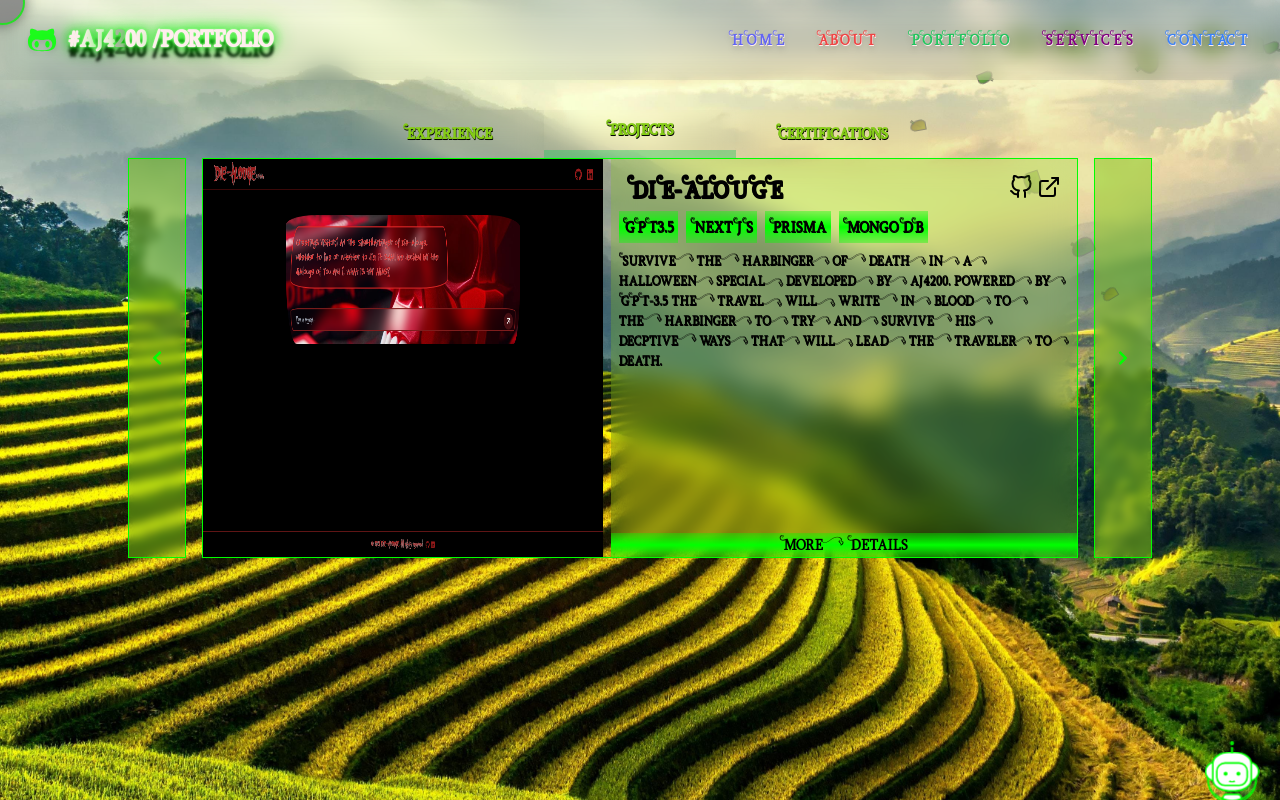
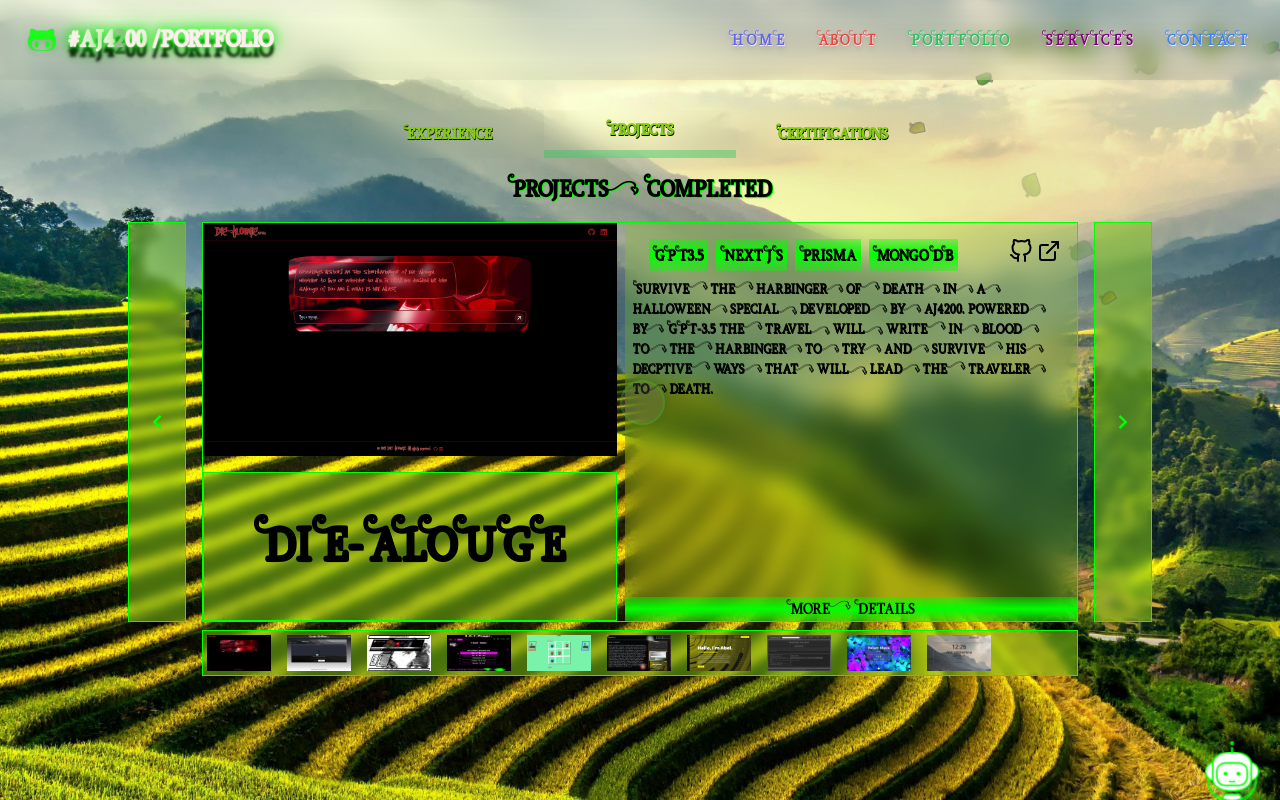
Before and after one commit to AJ4200/AJ4200, a Next.js app: page /portfolio in a window 1280 px wide. Built offline with nearby package versions, Linux system fonts and the light colour scheme.

Commit message:
Fixes for new project

```diff
--- a/package.json
+++ b/package.json
@@ -11,6 +11,7 @@
   "dependencies": {
     "@emailjs/browser": "^3.11.0",
     "@splidejs/splide": "^4.1.4",
+    "animate.css": "^4.1.1",
     "axios": "^1.6.1",
     "classnames": "^2.3.2",
     "framer-motion": "^10.16.4",
--- a/src/components/Portfolio/Certifications.tsx
+++ b/src/components/Portfolio/Certifications.tsx
@@ -20,7 +20,7 @@ start:1,
   }, []);
 
   return (
-        <><h2 className="my-4 text-2xl font-bold text-center text-shadow-theme">Certifications</h2><div id="certifications-slider" className="splide">
+        <><h2 className="my-4 text-2xl font-bold text-center text-shadow-theme">Certifications Obtained</h2><div id="certifications-slider" className="splide">
       <div className="splide__track">
         <ul className="splide__list">
           {certificationsData.map((certification, index) => (
--- a/src/components/Portfolio/Experience.tsx
+++ b/src/components/Portfolio/Experience.tsx
@@ -23,9 +23,9 @@ const Experience: React.FC = () => {
       <h2 className="text-shadow-theme my-4 text-center text-2xl font-bold">
         Work Experience
       </h2>
-      <div className="flex flex-row justify-between w-full">
+      <div className="flex w-full flex-row justify-between">
         <ExperienceCard experience={workExperienceData[currentIndex]} />
-        <div className="flex flex-col items-center justify-between backdrop-blur-sm border border-[var(--neon)]">
+        <div className="animate__backInRight animate__animated flex flex-col items-center justify-between border border-[var(--neon)] backdrop-blur-sm ">
           <motion.button
             className="text-darkshadow px-4 py-2 text-6xl text-[var(--neon)]"
             onClick={goToPrevCard}
@@ -40,7 +40,7 @@ const Experience: React.FC = () => {
             onClick={goToNextCard}
             whileHover={{ scale: 1.2 }}
             animate={{ scale: 1 }}
-            initial={{rotate : "180deg"}}
+            initial={{ rotate: "180deg" }}
           >
             <FaDrupal />
           </motion.button>
--- a/src/components/Portfolio/Projects.tsx
+++ b/src/components/Portfolio/Projects.tsx
@@ -9,6 +9,7 @@ import classnames from "classnames";
 
 const Projects: React.FC = () => {
   const [currentProject, setCurrentProject] = useState(0);
+  const [activeProjectIndex, setActiveProjectIndex] = useState(0);
 
   const nextProject = () => {
     setCurrentProject((prev) => (prev + 1) % projects.length);
@@ -18,7 +19,16 @@ const Projects: React.FC = () => {
     setCurrentProject((prev) => (prev - 1 + projects.length) % projects.length);
   };
 
+  const selectProject = (index: number) => {
+    setCurrentProject(index);
+    setActiveProjectIndex(index);
+  };
+
   return (
+    <>
+      <h1 className="text-shadow-theme my-4 text-center text-2xl font-bold">
+        Projects Completed
+      </h1>
       <div className="flex h-[50vh] w-[80%] flex-row justify-center space-x-4">
         <motion.button
           className={classnames(
@@ -34,14 +44,21 @@ const Projects: React.FC = () => {
         >
           <FaChevronLeft />
         </motion.button>
-      <ul className="h-full border border-[var(--neon)] w-full">
-        <li className="flex h-full space-x-2">
+        <div>
+          <ul className="h-full w-full border border-[var(--neon)]">
+            <li className="flex h-full w-full space-x-2">
+              <div className="flex flex-col items-center">
                 <Image
-            width={400}
-            height={300}
+                  width={800}
+                  height={600}
                   src={projects[currentProject].image}
                   alt={projects[currentProject].title}
                 />
+                <p className="text-darkshadow mt-4 flex h-full w-full items-center justify-center border border-[var(--neon)] bg-lime-500/50 text-5xl font-bold backdrop-blur-sm transition-colors hover:text-[var(--neon)]">
+                  {projects[currentProject].title}
+                </p>
+              </div>
+
               <ProjectContent
                 title={projects[currentProject].title}
                 description={projects[currentProject].description}
@@ -51,6 +68,30 @@ const Projects: React.FC = () => {
               />
             </li>
           </ul>
+          <div className="my-2 flex space-x-2 border border-[var(--neon)] bg-lime-500/50 backdrop-blur-sm">
+            {projects.map((project, index) => (
+              <motion.button
+                key={index}
+                className={classnames("border-4 border-transparent", {
+                  "border-[var(--neon)]": index === activeProjectIndex,
+                })}
+                onClick={() => selectProject(index)}
+                whileTap={{ scale: 0.8 }}
+                whileHover={{
+                  scale: 1.2,
+                  opacity: 0.7,
+                }}
+              >
+                <Image
+                  width={64}
+                  height={64}
+                  src={project.image}
+                  alt={project.title}
+                />
+              </motion.button>
+            ))}
+          </div>
+        </div>
         <motion.button
           className={classnames(
             "bg-lime-500/50  text-[var(--neon)] backdrop-blur-sm",
@@ -66,6 +107,7 @@ const Projects: React.FC = () => {
           <FaChevronRight />
         </motion.button>
       </div>
+    </>
   );
 };
 
--- a/src/components/Portfolio/Projects/ProjectContent.tsx
+++ b/src/components/Portfolio/Projects/ProjectContent.tsx
@@ -39,10 +39,18 @@ const ProjectContent: React.FC<ProjectContentProps> = ({
     <section className="flex flex-col justify-between bg-lime-500/25 backdrop-blur-md w-full text-darkshadow">
       <div>
           <div className="flex mx-4 mt-4 mb-1 justify-between">
-        <h1 className="text-2xl font-bold transition-colors hover:text-[var(--neon)] text-darkshadow ">
-          {title}
-        </h1>
-        <div className="flex space-x-1">
+             <ul className="flex w-[50%] ml-1">
+        {techStack.map((tech) => (
+          <motion.li
+            className="lime-grad-bg mx-1 px-1 py-1 transtion-colors hover:bg-transparent"
+            key={tech}
+            whileHover="hover"
+            variants={techStackVariants}
+          >
+            {tech}
+          </motion.li>
+        ))}
+      </ul> <div className="flex space-x-1">
           <motion.a
             href={sourceCode}
             target="_blank"
@@ -65,20 +73,9 @@ const ProjectContent: React.FC<ProjectContentProps> = ({
           </motion.a>
         </div>
       </div>
-      <ul className="flex w-[50%] ml-1">
-        {techStack.map((tech) => (
-          <motion.li
-            className="lime-grad-bg mx-1 px-1 py-1 transtion-colors hover:bg-transparent"
-            key={tech}
-            whileHover="hover"
-            variants={techStackVariants}
-          >
-            {tech}
-          </motion.li>
-        ))}
-      </ul>
+
       <motion.p
-        className="transition-colors hover:text-[var(--neon)] text-sm flex-wrap m-2"
+        className="transition-colors hover:text-[var(--neon)] text-sm flex-wrap m-2 line-clamp-6"
         whileHover="hover"
         variants={descriptionVariants}
       >
--- a/src/pages/_app.tsx
+++ b/src/pages/_app.tsx
@@ -14,6 +14,7 @@ import "@/styles/particles.css";
 import "@/styles/matrix.css";
 import "@/styles/musicplayer.css";
 import "@splidejs/splide/dist/css/splide.min.css";
+import "animate.css";
 
 
 import type { AppProps } from "next/app";
```
Also changed, not shown: 1 other file (tests, documents, lock files or other folders). Lines whose indentation alone changed are shown as unchanged.
